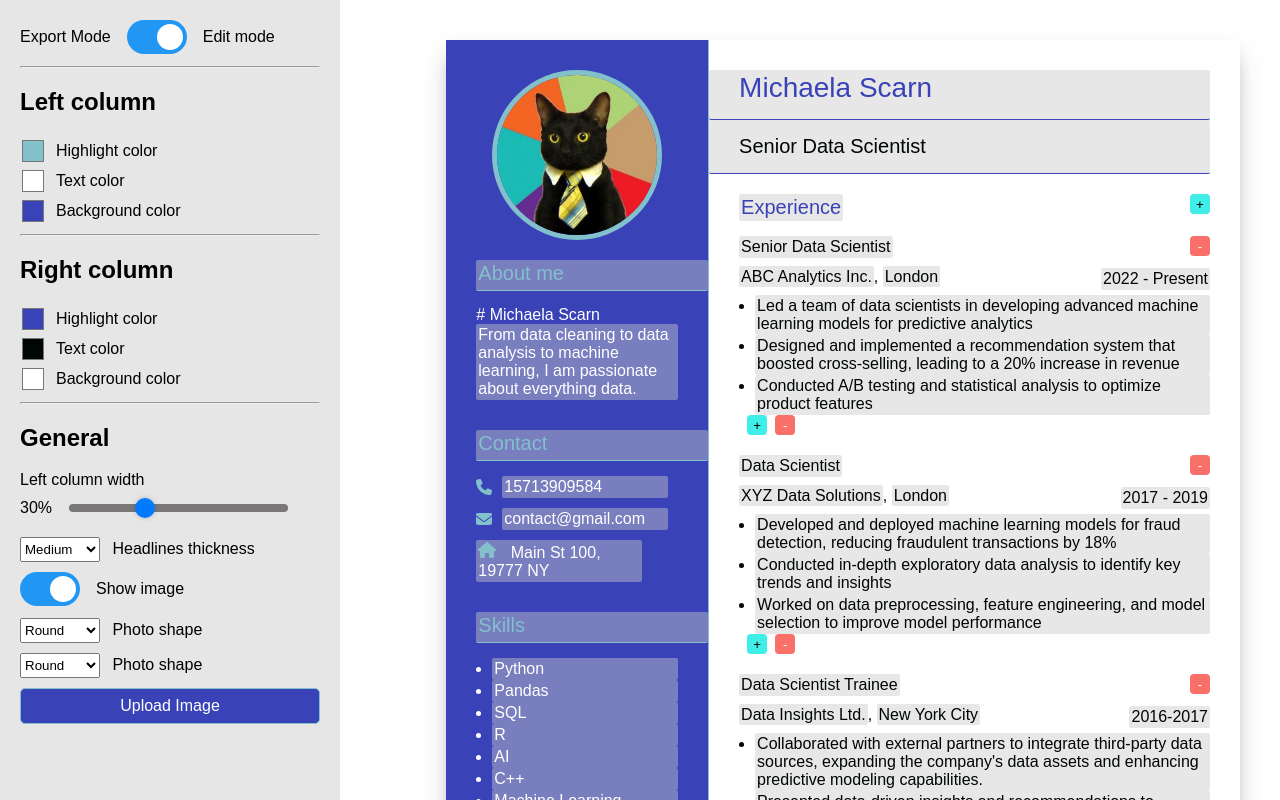
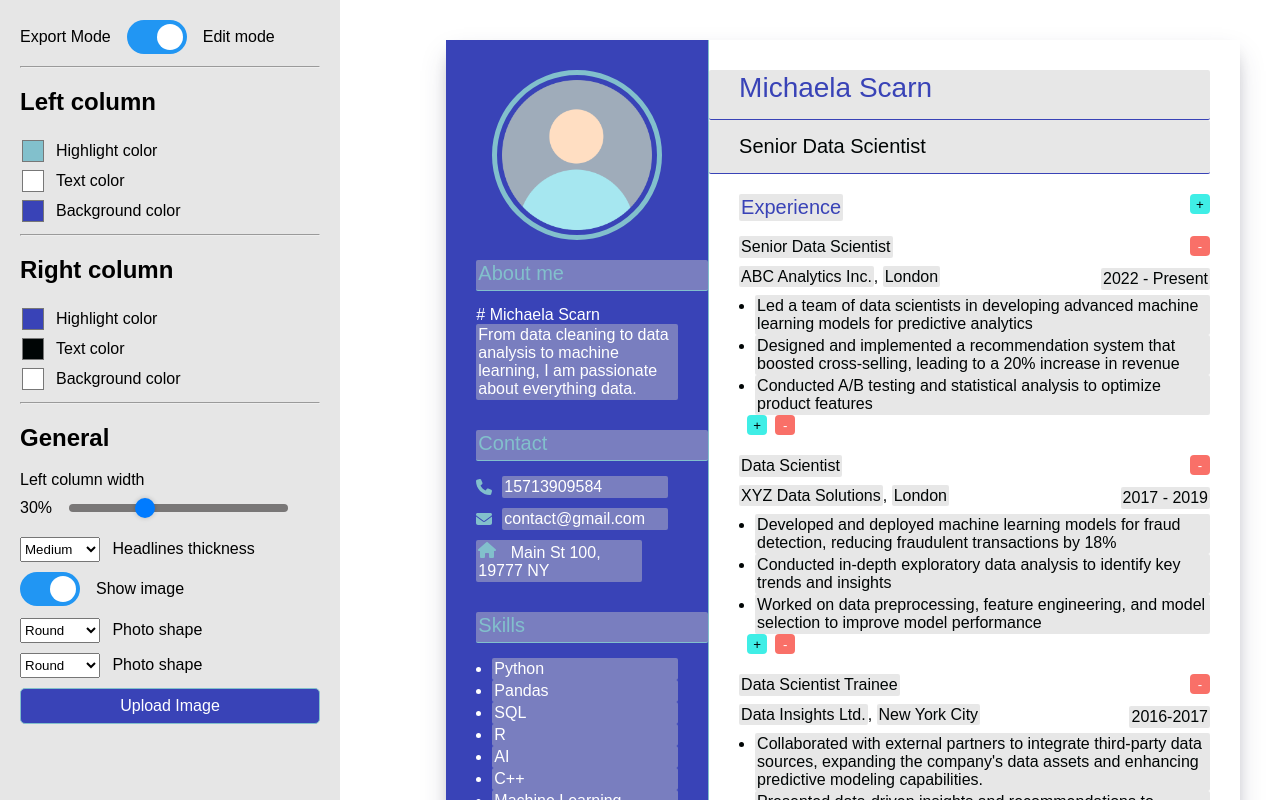
Before and after one commit to gervais-amoah/resume-builder, a Vue app: page / in a window 1280 px wide. Shown: the top 800 px of the page. Built offline with nearby package versions, Linux system fonts and the light colour scheme.

Commit message:
Update profile image reference and add new profile image file

```diff
--- a/src/App.vue
+++ b/src/App.vue
@@ -53,7 +53,7 @@ const personnalInfo = ref({
   introText:
     'From data cleaning to data analysis to machine learning, I am passionate about everything data.'
 })
-const imageUrl = ref('/profile_pic.jpg')
+const imageUrl = ref('/profile.png')
 const headlines = ref([
   'About me',
   'Contact',
```
Also changed, not shown: public/profile.png (added), 1 other file (tests, documents, lock files or other folders).
